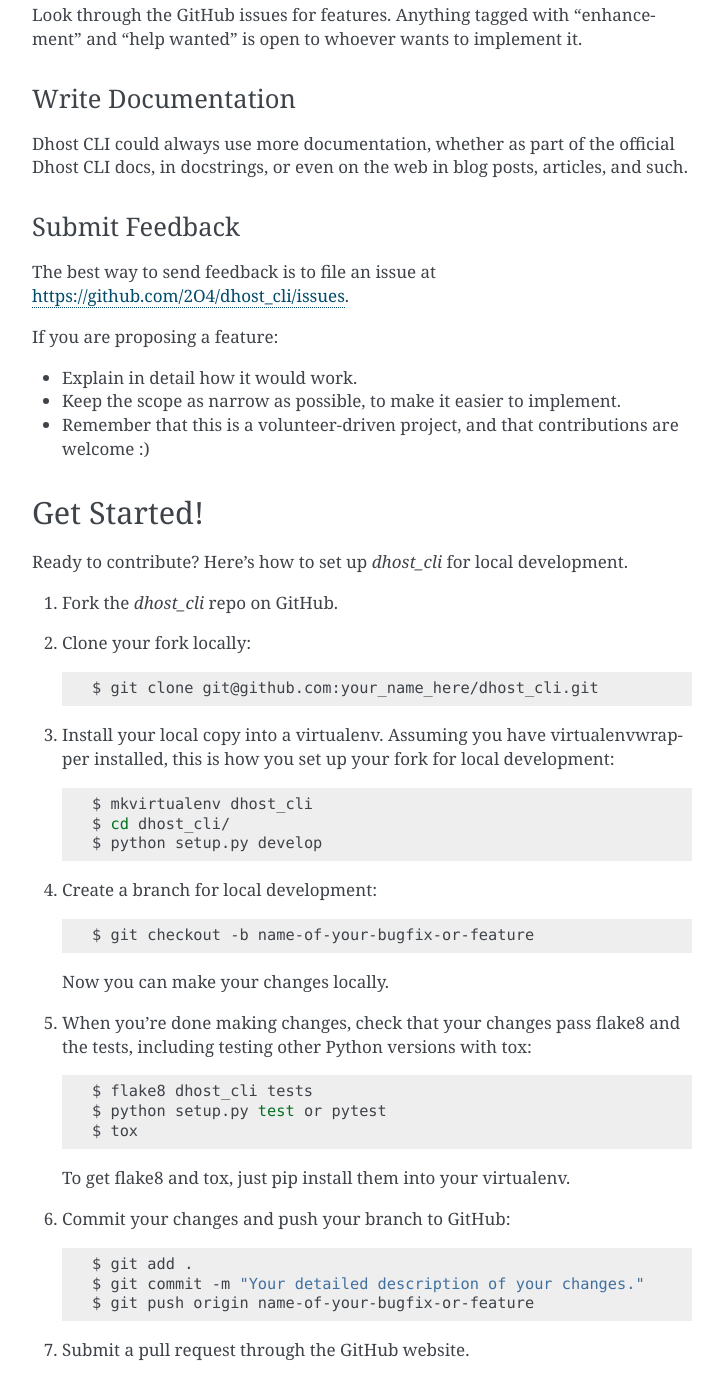
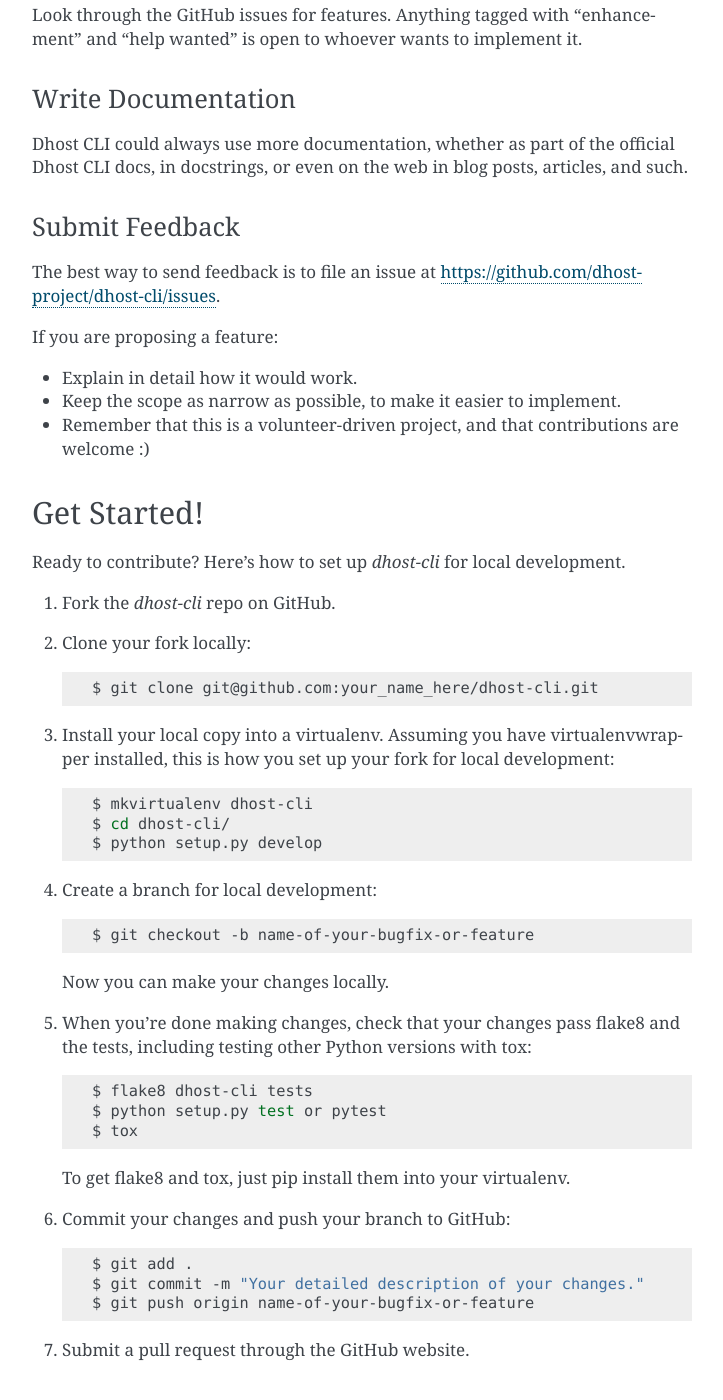
Before and after one commit to dhost-project/dhost-cli, a Sphinx documentation site: the page built from docs/contributing.rst, in a window 1280 px wide and 1400 px high, scrolled down 704 px. Shown: the whole window, without its empty margins (388-1111 px from the left). Built offline with Sphinx 7.4.7, drawn with Linux system fonts in a browser that asks for light colours; pages that are not in the unit, such as notebooks, are missing from menus; some of the changed text lies outside the part shown.

Commit message:
fix: github repo, cli call name

```diff
--- a/CONTRIBUTING.rst
+++ b/CONTRIBUTING.rst
@@ -15,7 +15,7 @@
 Report Bugs
 ~~~~~~~~~~~
 
-Report bugs at https://github.com/2O4/dhost_cli/issues.
+Report bugs at https://github.com/dhost-project/dhost-cli/issues.
 
 If you are reporting a bug, please include:
 
@@ -45,7 +45,7 @@
 Submit Feedback
 ~~~~~~~~~~~~~~~
 
-The best way to send feedback is to file an issue at https://github.com/2O4/dhost_cli/issues.
+The best way to send feedback is to file an issue at https://github.com/dhost-project/dhost-cli/issues.
 
 If you are proposing a feature:
 
@@ -57,17 +57,17 @@
 Get Started!
 ------------
 
-Ready to contribute? Here's how to set up `dhost_cli` for local development.
+Ready to contribute? Here's how to set up `dhost-cli` for local development.
 
-1. Fork the `dhost_cli` repo on GitHub.
+1. Fork the `dhost-cli` repo on GitHub.
 2. Clone your fork locally::
 
-    $ git clone git@github.com:your_name_here/dhost_cli.git
+    $ git clone git@github.com:your_name_here/dhost-cli.git
 
 3. Install your local copy into a virtualenv. Assuming you have virtualenvwrapper installed, this is how you set up your fork for local development::
 
-    $ mkvirtualenv dhost_cli
-    $ cd dhost_cli/
+    $ mkvirtualenv dhost-cli
+    $ cd dhost-cli/
     $ python setup.py develop
 
 4. Create a branch for local development::
@@ -79,7 +79,7 @@
 5. When you're done making changes, check that your changes pass flake8 and the
    tests, including testing other Python versions with tox::
 
-    $ flake8 dhost_cli tests
+    $ flake8 dhost-cli tests
     $ python setup.py test or pytest
     $ tox
 
@@ -103,7 +103,7 @@
    your new functionality into a function with a docstring, and add the
    feature to the list in README.rst.
 3. The pull request should work for Python 3.5, 3.6, 3.7 and 3.8, and for PyPy. Check
-   https://travis-ci.com/2O4/dhost_cli/pull_requests
+   https://travis-ci.com/2O4/dhost-cli/pull_requests
    and make sure that the tests pass for all supported Python versions.
 
 Tips
@@ -111,7 +111,7 @@
 
 To run a subset of tests::
 
-$ pytest tests.test_dhost_cli
+$ pytest tests.test_dhost-cli
 
 
 Deploying
--- a/HISTORY.rst
+++ b/HISTORY.rst
@@ -2,7 +2,7 @@
 History
 =======
 
-0.1.0 (2021-03-18)
+0.1.1 (2021-05-19)
 ------------------
 
 * First release on PyPI.
--- a/setup.cfg
+++ b/setup.cfg
@@ -1,5 +1,5 @@
 [bumpversion]
-current_version = 0.1.0
+current_version = 0.1.1
 commit = True
 tag = True
 
```
Also changed, not shown: README.rst (+9 -6 lines), docs/installation.rst (+5 -5 lines), setup.py (+4 -4 lines), .travis.yml, 1 other file.
